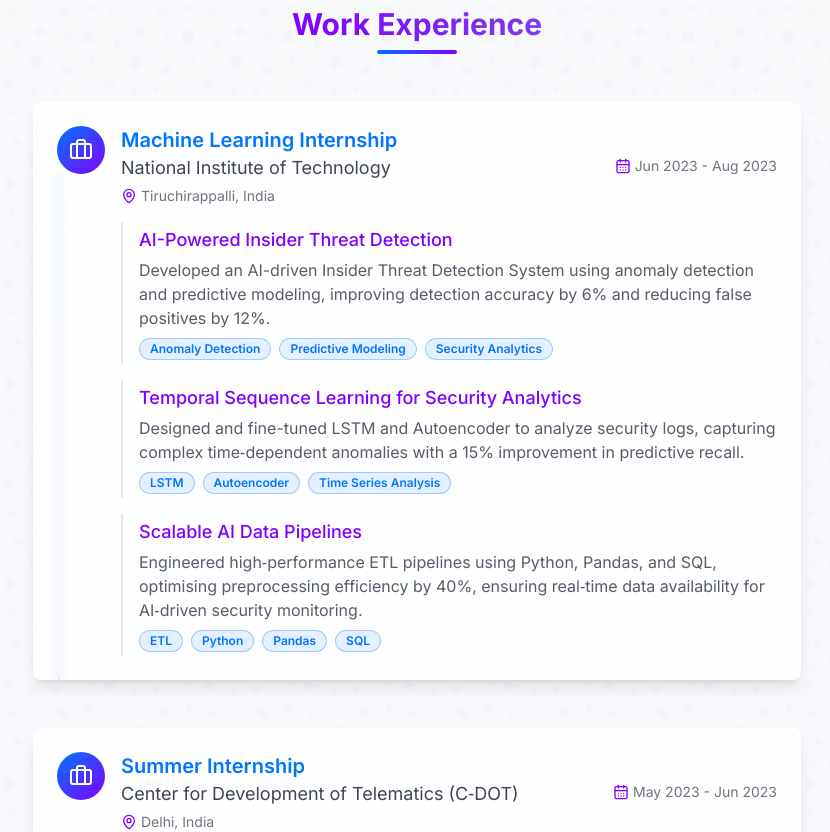
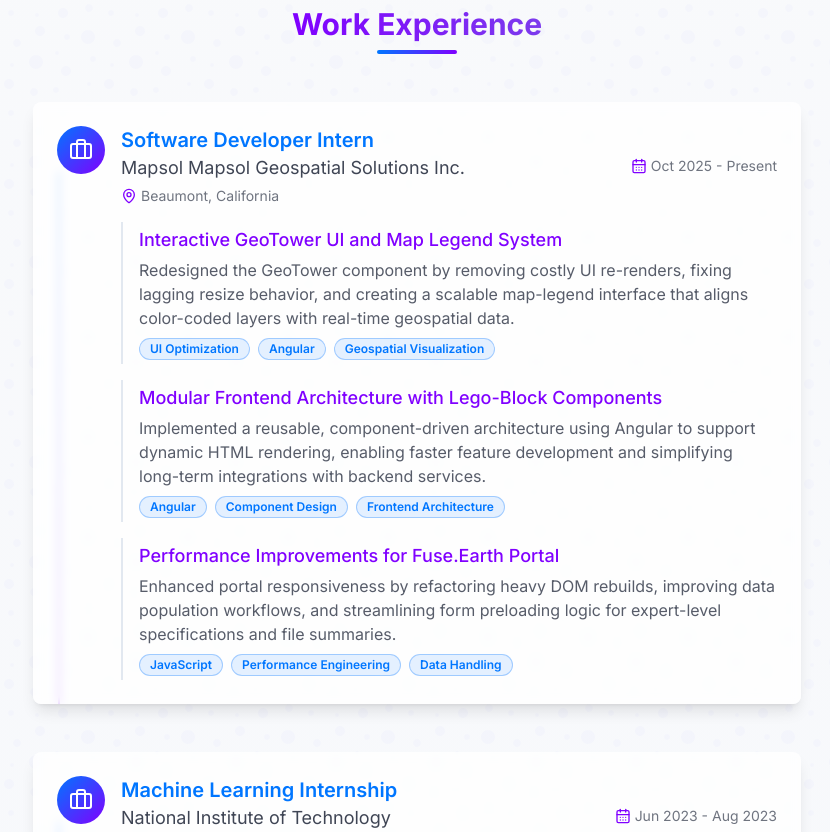
Before and after one commit to PrekshaM12/PortfolioWebsite, a Next.js app: page / in a window 1280 px wide. Shown: the part 2700-3532 px from the top of the page, without its empty margins (223-1053 px from the left). Built offline with nearby package versions, Linux system fonts and the light colour scheme.

Commit message:
Add Software Developer Intern experience details
Added experience details for Software Developer Intern role, including achievements and skills.

```diff
--- a/components/experience.tsx
+++ b/components/experience.tsx
@@ -7,6 +7,32 @@ import { Badge } from "./ui/badge"
 import { Briefcase, CalendarDays, MapPin } from "lucide-react"
 
 const experienceData = [
+  {
+    position: "Software Developer Intern",
+    company: "Mapsol Mapsol Geospatial Solutions Inc.",
+    location: "Beaumont, California",
+    period: "Oct 2025 - Present",
+   achievements: [
+    {
+      title: "Interactive GeoTower UI and Map Legend System",
+      description:
+      "Redesigned the GeoTower component by removing costly UI re-renders, fixing lagging resize behavior, and creating a scalable map-legend interface that aligns color-coded layers with real-time geospatial data.",
+      skills: ["UI Optimization", "Angular", "Geospatial Visualization"],
+    },
+    {
+      title: "Modular Frontend Architecture with Lego-Block Components",
+      description:
+        "Implemented a reusable, component-driven architecture using Angular to support dynamic HTML rendering, enabling faster feature development and simplifying long-term integrations with backend services.",
+      skills: ["Angular", "Component Design", "Frontend Architecture"],
+    },
+    {
+      title: "Performance Improvements for Fuse.Earth Portal",
+      description:
+        "Enhanced portal responsiveness by refactoring heavy DOM rebuilds, improving data population workflows, and streamlining form preloading logic for expert-level specifications and file summaries.",
+      skills: ["JavaScript", "Performance Engineering", "Data Handling"],
+    },
+  ],
+  },
   {
     position: "Machine Learning Internship",
     company: "National Institute of Technology",
```
